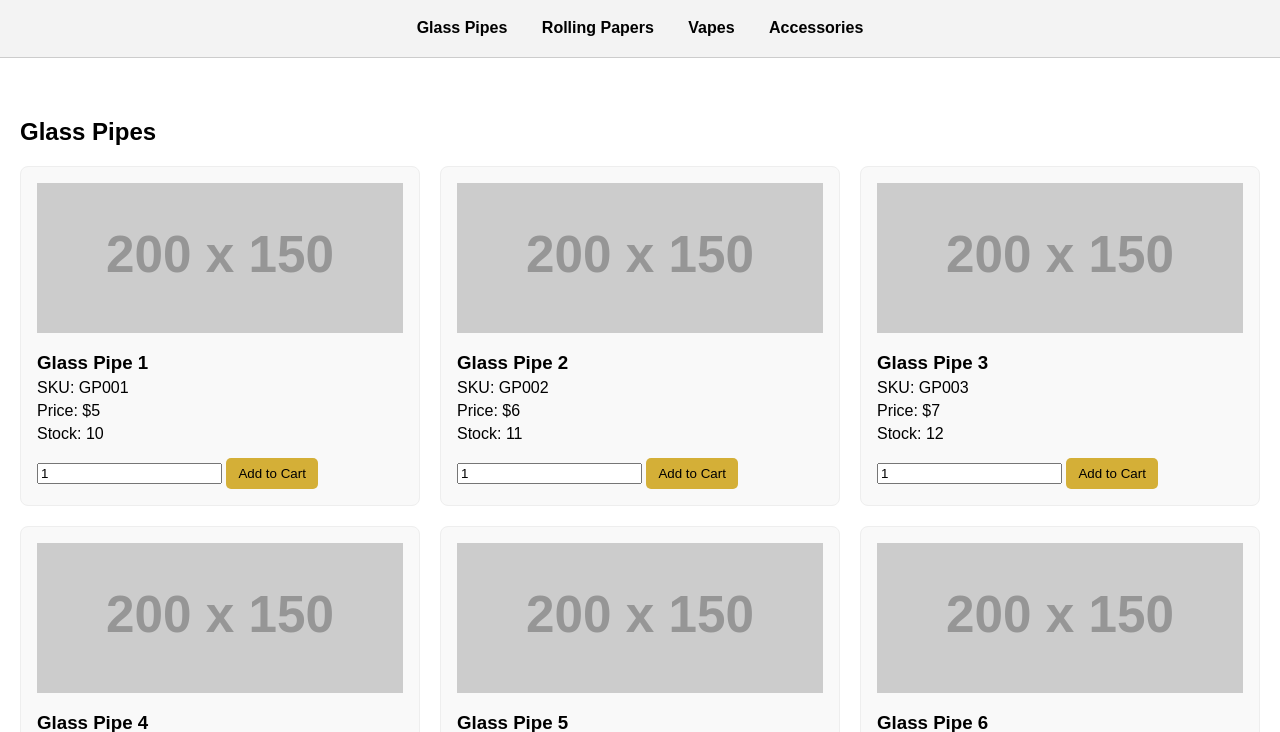
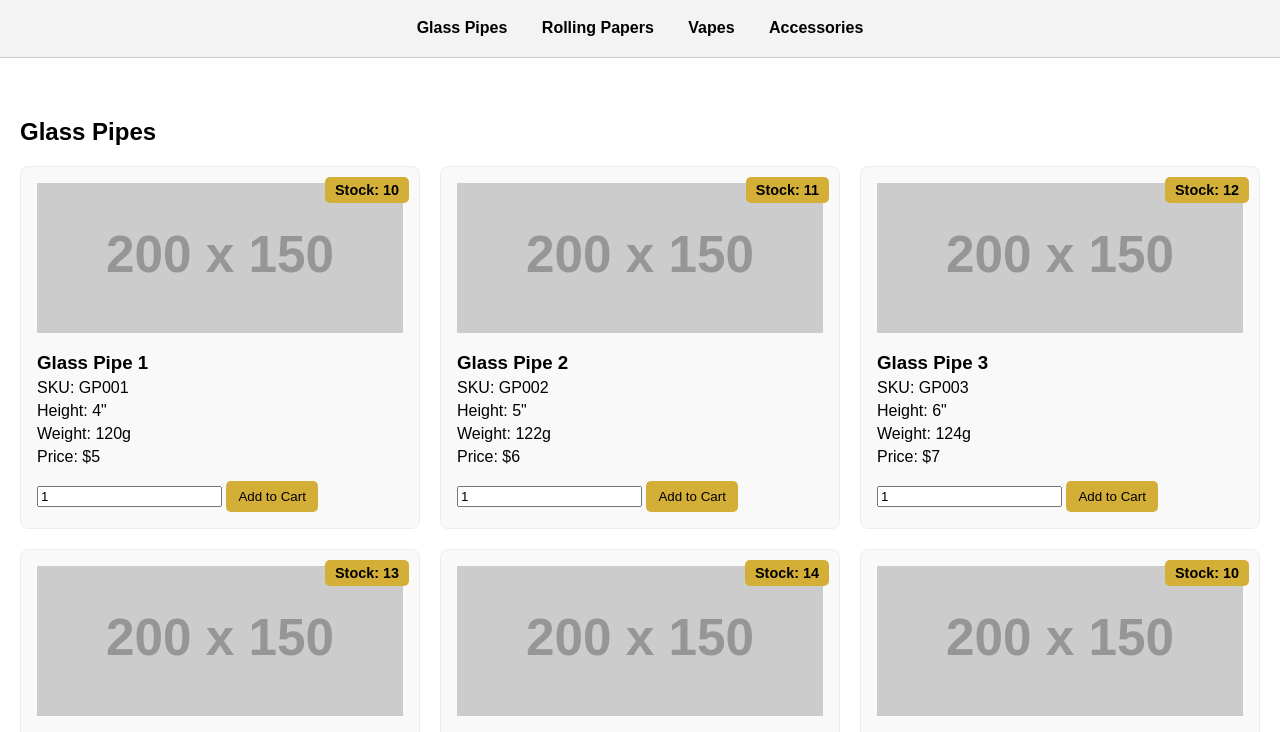
Before and after one commit to RohanP369/Catalog, a plain HTML site: page catalog.html in a window 1280 px wide. Shown: the part 78-810 px from the top of the page. Drawn offline with Linux system fonts and the light colour scheme; placeholder pictures from the web are drawn by us.

Commit message:
Update catalog.html

```diff
--- a/catalog.html
+++ b/catalog.html
@@ -42,10 +42,22 @@
       gap: 20px;
     }
     .product {
+      position: relative;
       border: 1px solid #eee;
       border-radius: 8px;
       padding: 16px;
       background-color: #f9f9f9;
+    }
+    .stock-badge {
+      position: absolute;
+      top: 10px;
+      right: 10px;
+      background-color: #d4af37;
+      color: #000;
+      padding: 5px 10px;
+      font-weight: bold;
+      border-radius: 5px;
+      font-size: 0.9em;
     }
     .product img {
       width: 100%;
@@ -120,6 +132,8 @@
       sku: `GP${String(i + 1).padStart(3, '0')}`,
       price: 5 + (i % 3),
       stock: 10 + (i % 5),
+      height: 4 + (i % 3),
+      weight: 120 + (i * 2),
       image: 'https://via.placeholder.com/200x150'
     }));
 
@@ -144,11 +158,13 @@
         div.dataset.sku = prod.sku;
         div.dataset.stock = prod.stock;
         div.innerHTML = `
+          <div class="stock-badge">Stock: ${prod.stock}</div>
           <img src="${prod.image}" alt="${prod.name}">
           <h3>${prod.name}</h3>
           <p>SKU: ${prod.sku}</p>
+          <p>Height: ${prod.height}"</p>
+          <p>Weight: ${prod.weight}g</p>
           <p>Price: $${prod.price}</p>
-          <p>Stock: ${prod.stock}</p>
           <input type="number" min="1" value="1" class="qty" />
           <button class="btn" onclick="addToCart(this)">Add to Cart</button>
         `;
```
